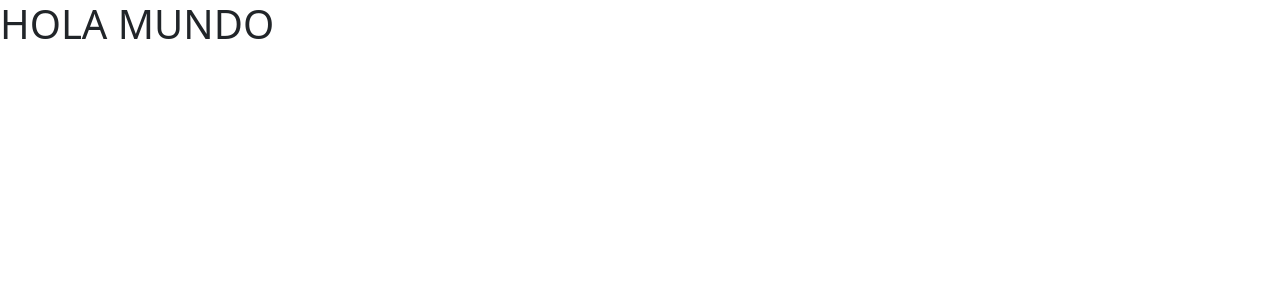
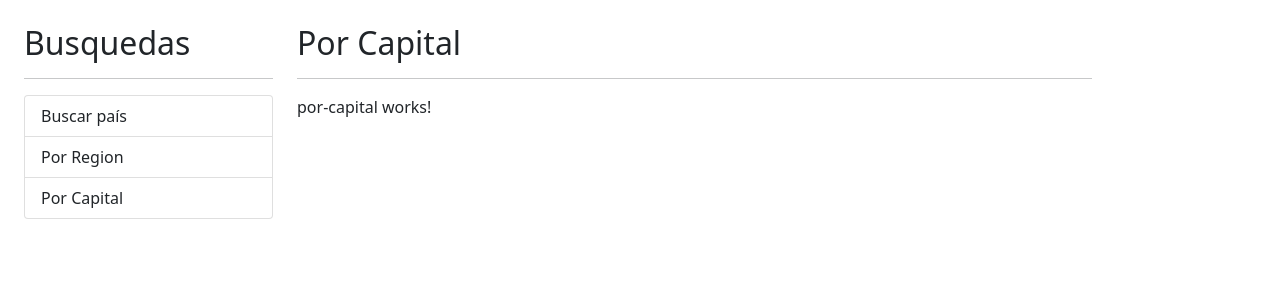
Before and after one commit to rdalvarez/PaisesApp, an Angular app: page / in a window 1280 px wide. Shown: the top 300 px of the page. Built offline with nearby package versions, Linux system fonts and the light colour scheme.

Commit message:
Estructura HTML

```diff
--- a/src/app/app.component.html
+++ b/src/app/app.component.html
@@ -1 +1,20 @@
-<h1> HOLA MUNDO </h1>
+<div class="row container mt-4">
+
+    <div class="col-3">
+
+        <h2>Busquedas</h2>
+        <hr>
+        <ul class="list-group">
+            <li class="list-group-item">Buscar país</li>
+            <li class="list-group-item">Por Region</li>
+            <li class="list-group-item">Por Capital</li>
+        </ul>
+    </div>
+
+    <div class="col">
+        <h2>Por Capital</h2>
+        <hr>
+        <app-por-capital></app-por-capital>
+    </div>
+
+</div>
--- a/src/app/app.module.ts
+++ b/src/app/app.module.ts
@@ -2,13 +2,17 @@
 import { BrowserModule } from '@angular/platform-browser';
 
 import { AppComponent } from './app.component';
+import { PaisModule } from './pais/pais.module';
+import { SharedModule } from './shared/shared.module';
 
 @NgModule({
   declarations: [
     AppComponent
   ],
   imports: [
-    BrowserModule
+    BrowserModule,
+    PaisModule,
+    SharedModule
   ],
   providers: [],
   bootstrap: [AppComponent]
```
